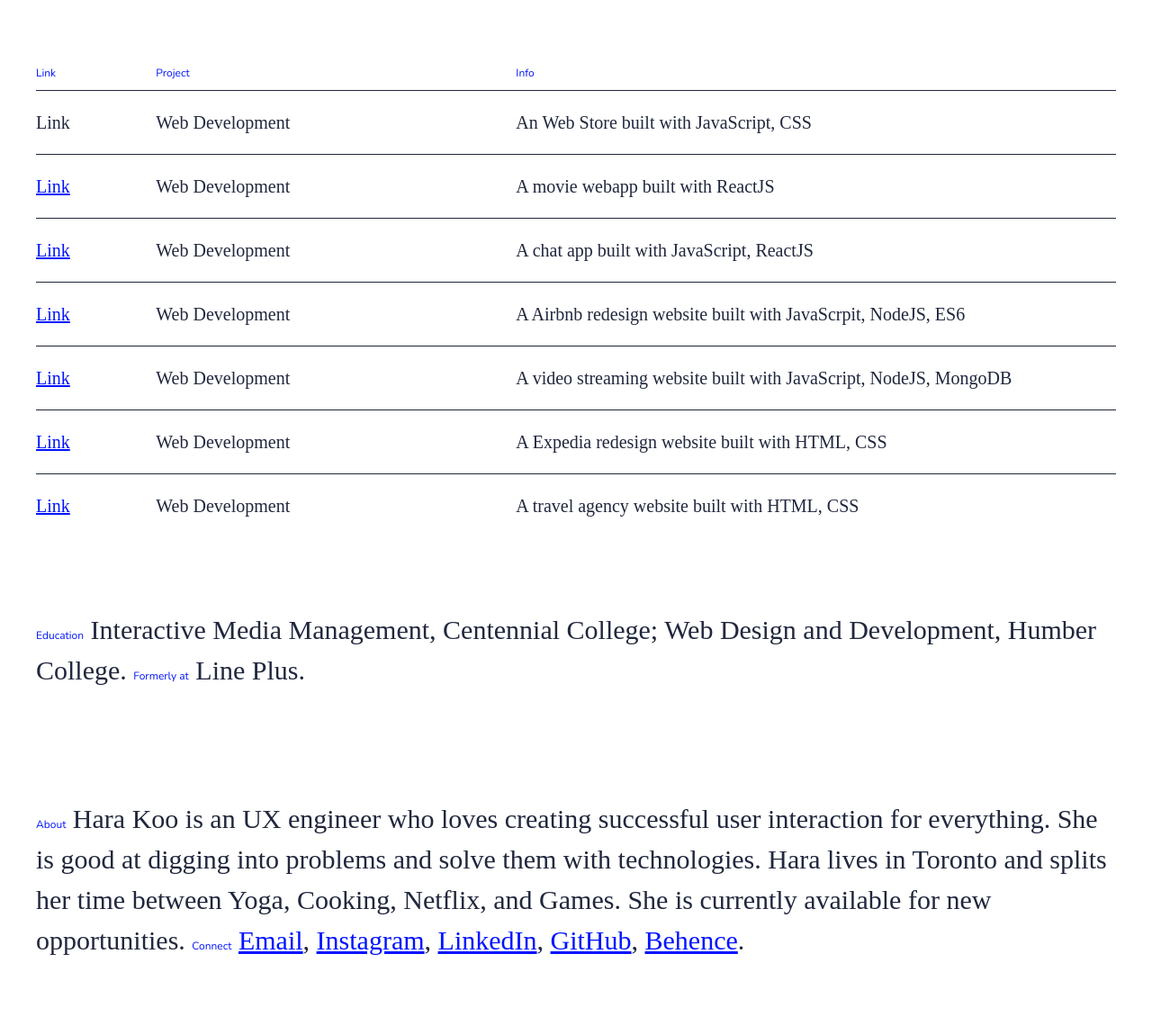
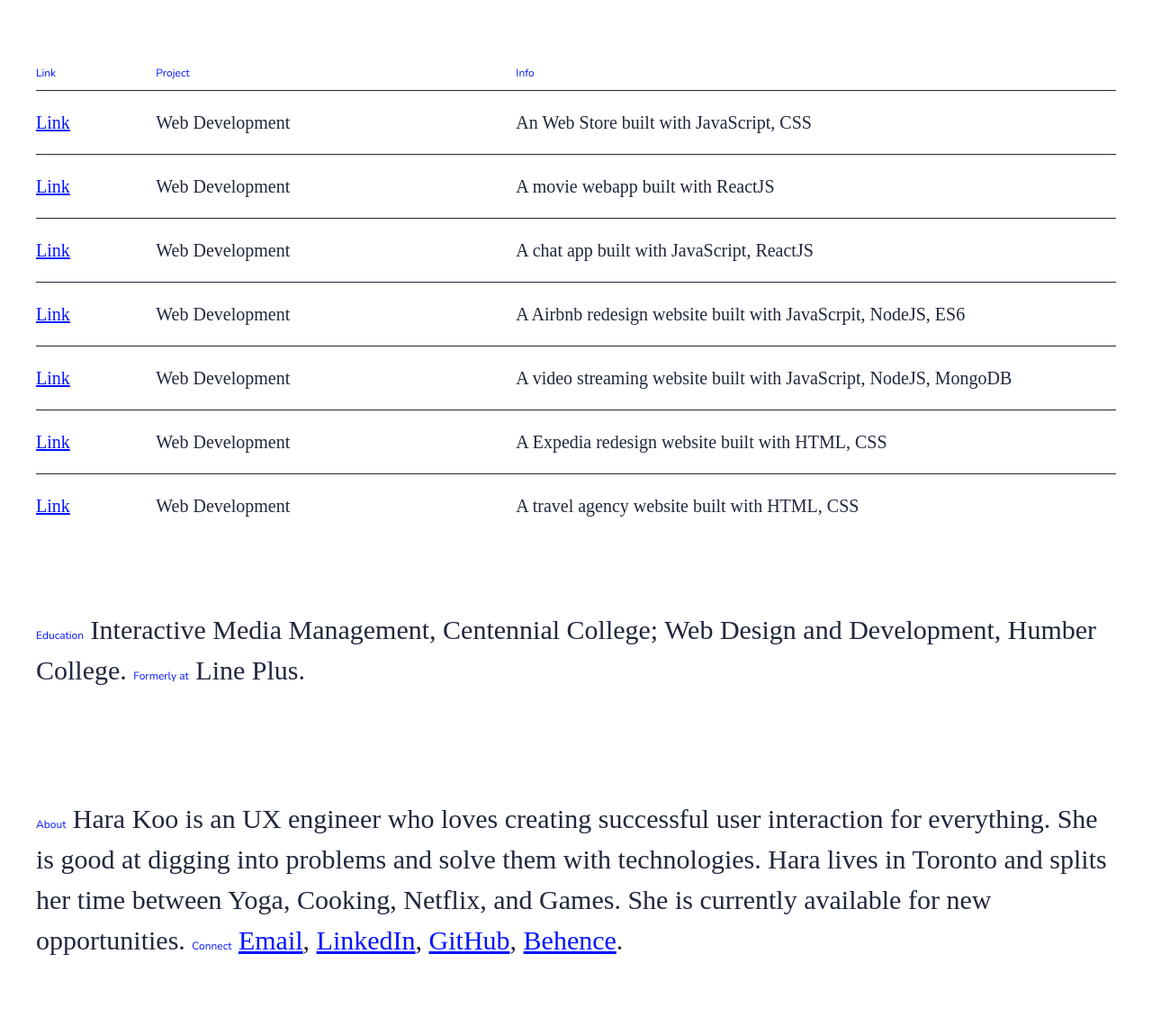
Before and after one commit to harakoo/works, a website: page index.html in a window 1280 px wide. Shown: the part 340-1490 px from the top of the page at 90% size. Drawn offline with nearby package versions, Linux system fonts and the light colour scheme; a web font is replaced by a local one.

Commit message:
link fixed

```diff
--- a/index.html
+++ b/index.html
@@ -22,7 +22,7 @@
       </div>
       <ul class="works__list">
         <li class="works__work">
-          <span><a href="https://harakoo.github.io/webstore/" target="_blank"></a>Link</span>
+          <span><a href="https://harakoo.github.io/webstore/" target="_blank">Link</a></span>
           <span>Web Development</span>
           <span>An Web Store built with JavaScript, CSS</span>
         </li>
@@ -69,8 +69,8 @@
       Hara lives in Toronto and splits her time
       between Yoga, Cooking, Netflix, and Games. She is currently
       available for new opportunities. <span>Connect</span>
-      <a href="haileykoo8@gmail.com">Email</a>, <a href="#" target="_blank">Instagram</a>,
-      <a href="#" target="_blank">LinkedIn</a>, <a href="https://github.com/harakoo" target="_blank">GitHub</a>, <a href="https://www.behance.net/haileykoo" target="_blank">Behence</a>.
+      <a href="mailto:haileykoo8@gmail.com">Email</a>,
+      <a href="https://www.linkedin.com/in/hara-k-66b1b3192/" target="_blank">LinkedIn</a>, <a href="https://github.com/harakoo" target="_blank">GitHub</a>, <a href="https://www.behance.net/haileykoo" target="_blank">Behence</a>.
     </div>
   </body>
 </html>
```
